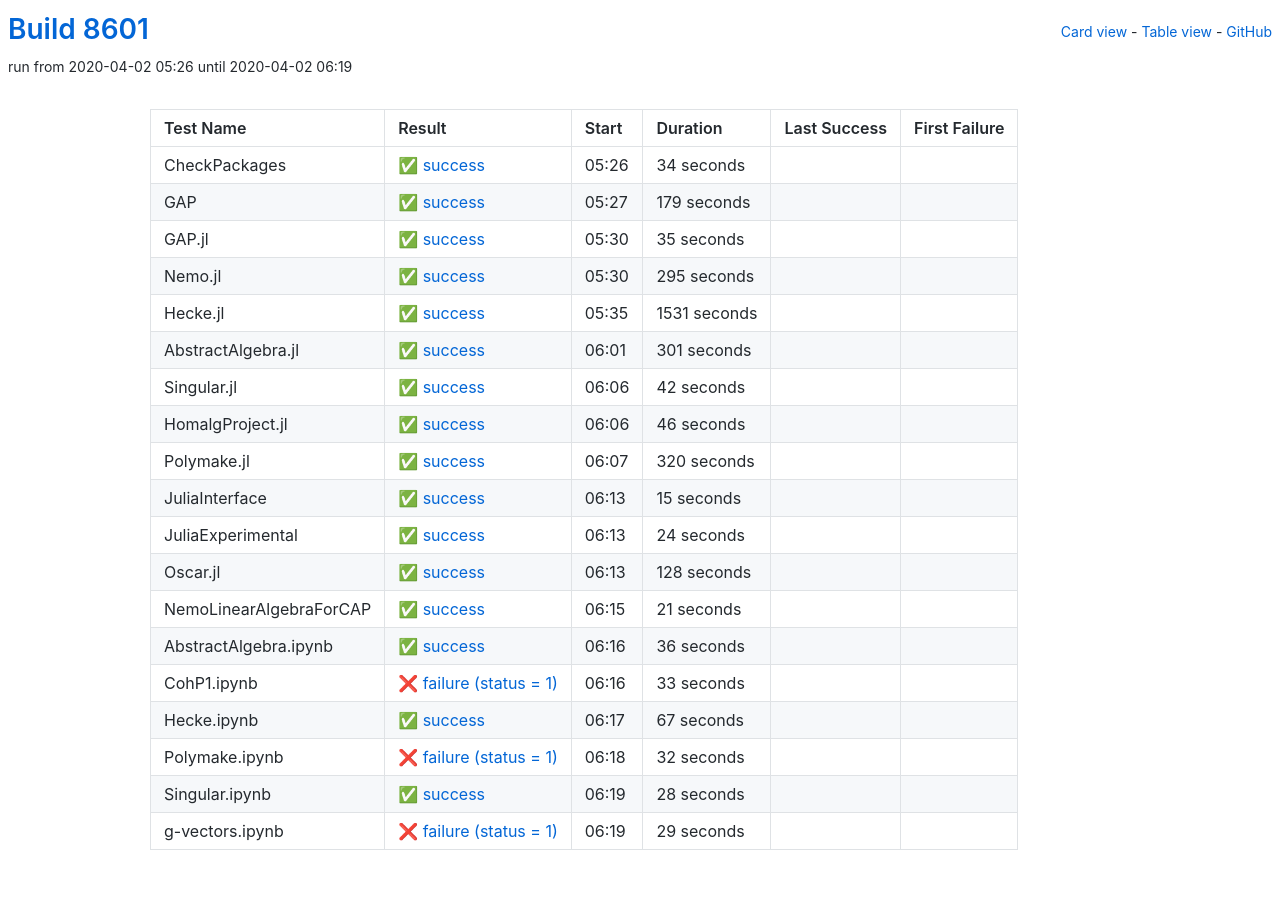
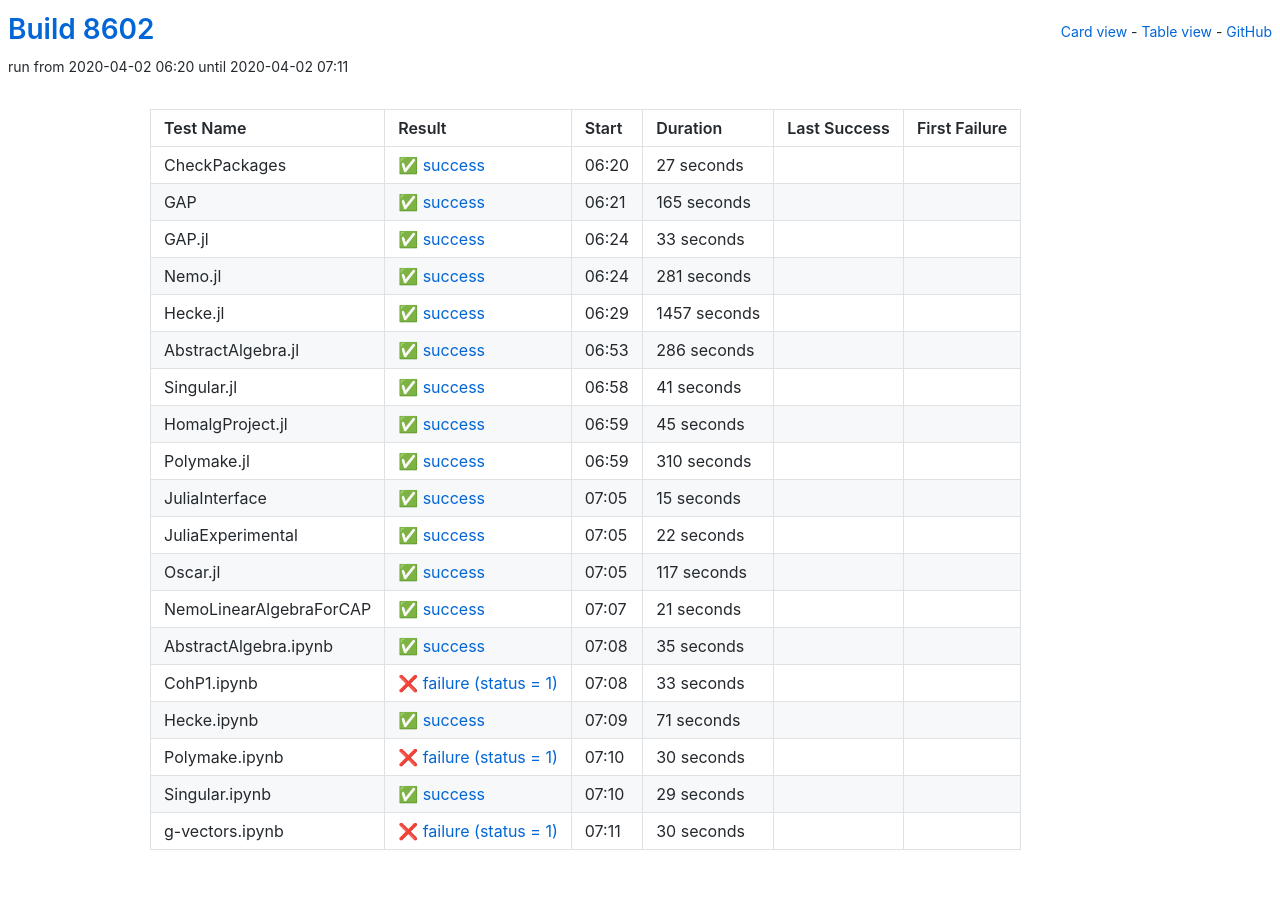
Before and after one commit to oscar-system/oscar-ci-status, a Jekyll site: the page built from table.html, in a window 1280 px wide. Built offline with Jekyll 4.4.1, drawn with Linux system fonts in a browser that asks for light colours.

Commit message:
Build 8602

```diff
--- a/_data/ci.yml
+++ b/_data/ci.yml
@@ -1,27 +1,148 @@
-build: 8601
-build_url: https://oscarci.mathematik.uni-kl.de/job/oscar/8601/
+build: 8602
+build_url: https://oscarci.mathematik.uni-kl.de/job/oscar/8602/
 job: oscar
 tests:
-- duration: 34
+- duration: 27
   exitcode: 0
   first_failure: false
   first_failure_url: null
   last_success: false
   last_success_url: null
-  log: https://oscarci.mathematik.uni-kl.de/job/oscar/8601/artifact/logs/build-8601/CheckPackages.log
+  log: https://oscarci.mathematik.uni-kl.de/job/oscar/8602/artifact/logs/build-8602/CheckPackages.log
   name: CheckPackages
-  start: 2020-04-02 05:26
+  start: 2020-04-02 06:20
   status: success
   success: true
-- duration: 179
+- duration: 165
   exitcode: 0
   first_failure: false
   first_failure_url: null
   last_success: false
   last_success_url: null
-  log: https://oscarci.mathematik.uni-kl.de/job/oscar/8601/artifact/logs/build-8601/GAP.log
+  log: https://oscarci.mathematik.uni-kl.de/job/oscar/8602/artifact/logs/build-8602/GAP.log
   name: GAP
-  start: 2020-04-02 05:27
+  start: 2020-04-02 06:21
+  status: success
+  success: true
+- duration: 33
+  exitcode: 0
+  first_failure: false
+  first_failure_url: null
+  last_success: false
+  last_success_url: null
+  log: https://oscarci.mathematik.uni-kl.de/job/oscar/8602/artifact/logs/build-8602/GAP.jl.log
+  name: GAP.jl
+  start: 2020-04-02 06:24
+  status: success
+  success: true
+- duration: 281
+  exitcode: 0
+  first_failure: false
+  first_failure_url: null
+  last_success: false
+  last_success_url: null
+  log: https://oscarci.mathematik.uni-kl.de/job/oscar/8602/artifact/logs/build-8602/Nemo.jl.log
+  name: Nemo.jl
+  start: 2020-04-02 06:24
+  status: success
+  success: true
+- duration: 1457
+  exitcode: 0
+  first_failure: false
+  first_failure_url: null
+  last_success: false
+  last_success_url: null
+  log: https://oscarci.mathematik.uni-kl.de/job/oscar/8602/artifact/logs/build-8602/Hecke.jl.log
+  name: Hecke.jl
+  start: 2020-04-02 06:29
+  status: success
+  success: true
+- duration: 286
+  exitcode: 0
+  first_failure: false
+  first_failure_url: null
+  last_success: false
+  last_success_url: null
+  log: https://oscarci.mathematik.uni-kl.de/job/oscar/8602/artifact/logs/build-8602/AbstractAlgebra.jl.log
+  name: AbstractAlgebra.jl
+  start: 2020-04-02 06:53
+  status: success
+  success: true
+- duration: 41
+  exitcode: 0
+  first_failure: false
+  first_failure_url: null
+  last_success: false
+  last_success_url: null
+  log: https://oscarci.mathematik.uni-kl.de/job/oscar/8602/artifact/logs/build-8602/Singular.jl.log
+  name: Singular.jl
+  start: 2020-04-02 06:58
+  status: success
+  success: true
+- duration: 45
+  exitcode: 0
+  first_failure: false
+  first_failure_url: null
+  last_success: false
+  last_success_url: null
+  log: https://oscarci.mathematik.uni-kl.de/job/oscar/8602/artifact/logs/build-8602/HomalgProject.jl.log
+  name: HomalgProject.jl
+  start: 2020-04-02 06:59
+  status: success
+  success: true
+- duration: 310
+  exitcode: 0
+  first_failure: false
+  first_failure_url: null
+  last_success: false
+  last_success_url: null
+  log: https://oscarci.mathematik.uni-kl.de/job/oscar/8602/artifact/logs/build-8602/Polymake.jl.log
+  name: Polymake.jl
+  start: 2020-04-02 06:59
+  status: success
+  success: true
+- duration: 15
+  exitcode: 0
+  first_failure: false
+  first_failure_url: null
+  last_success: false
+  last_success_url: null
+  log: https://oscarci.mathematik.uni-kl.de/job/oscar/8602/artifact/logs/build-8602/JuliaInterface.log
+  name: JuliaInterface
+  start: 2020-04-02 07:05
+  status: success
+  success: true
+- duration: 22
+  exitcode: 0
+  first_failure: false
+  first_failure_url: null
+  last_success: false
+  last_success_url: null
+  log: https://oscarci.mathematik.uni-kl.de/job/oscar/8602/artifact/logs/build-8602/JuliaExperimental.log
+  name: JuliaExperimental
+  start: 2020-04-02 07:05
+  status: success
+  success: true
+- duration: 117
+  exitcode: 0
+  first_failure: false
+  first_failure_url: null
+  last_success: false
+  last_success_url: null
+  log: https://oscarci.mathematik.uni-kl.de/job/oscar/8602/artifact/logs/build-8602/Oscar.jl.log
+  name: Oscar.jl
+  start: 2020-04-02 07:05
+  status: success
+  success: true
+- duration: 21
+  exitcode: 0
+  first_failure: false
+  first_failure_url: null
+  last_success: false
+  last_success_url: null
+  log: https://oscarci.mathematik.uni-kl.de/job/oscar/8602/artifact/logs/build-8602/NemoLinearAlgebraForCAP.log
+  name: NemoLinearAlgebraForCAP
+  start: 2020-04-02 07:07
   status: success
   success: true
 - duration: 35
@@ -30,130 +151,9 @@
   first_failure_url: null
   last_success: false
   last_success_url: null
-  log: https://oscarci.mathematik.uni-kl.de/job/oscar/8601/artifact/logs/build-8601/GAP.jl.log
-  name: GAP.jl
-  start: 2020-04-02 05:30
-  status: success
-  success: true
-- duration: 295
-  exitcode: 0
-  first_failure: false
-  first_failure_url: null
-  last_success: false
-  last_success_url: null
-  log: https://oscarci.mathematik.uni-kl.de/job/oscar/8601/artifact/logs/build-8601/Nemo.jl.log
-  name: Nemo.jl
-  start: 2020-04-02 05:30
-  status: success
-  success: true
-- duration: 1531
-  exitcode: 0
-  first_failure: false
-  first_failure_url: null
-  last_success: false
-  last_success_url: null
-  log: https://oscarci.mathematik.uni-kl.de/job/oscar/8601/artifact/logs/build-8601/Hecke.jl.log
-  name: Hecke.jl
-  start: 2020-04-02 05:35
-  status: success
-  success: true
-- duration: 301
-  exitcode: 0
-  first_failure: false
-  first_failure_url: null
-  last_success: false
-  last_success_url: null
-  log: https://oscarci.mathematik.uni-kl.de/job/oscar/8601/artifact/logs/build-8601/AbstractAlgebra.jl.log
-  name: AbstractAlgebra.jl
-  start: 2020-04-02 06:01
-  status: success
-  success: true
-- duration: 42
-  exitcode: 0
-  first_failure: false
-  first_failure_url: null
-  last_success: false
-  last_success_url: null
-  log: https://oscarci.mathematik.uni-kl.de/job/oscar/8601/artifact/logs/build-8601/Singular.jl.log
-  name: Singular.jl
-  start: 2020-04-02 06:06
-  status: success
-  success: true
-- duration: 46
-  exitcode: 0
-  first_failure: false
-  first_failure_url: null
-  last_success: false
-  last_success_url: null
-  log: https://oscarci.mathematik.uni-kl.de/job/oscar/8601/artifact/logs/build-8601/HomalgProject.jl.log
-  name: HomalgProject.jl
-  start: 2020-04-02 06:06
-  status: success
-  success: true
-- duration: 320
-  exitcode: 0
-  first_failure: false
-  first_failure_url: null
-  last_success: false
-  last_success_url: null
-  log: https://oscarci.mathematik.uni-kl.de/job/oscar/8601/artifact/logs/build-8601/Polymake.jl.log
-  name: Polymake.jl
-  start: 2020-04-02 06:07
-  status: success
-  success: true
-- duration: 15
-  exitcode: 0
-  first_failure: false
-  first_failure_url: null
-  last_success: false
-  last_success_url: null
-  log: https://oscarci.mathematik.uni-kl.de/job/oscar/8601/artifact/logs/build-8601/JuliaInterface.log
-  name: JuliaInterface
-  start: 2020-04-02 06:13
-  status: success
-  success: true
-- duration: 24
-  exitcode: 0
-  first_failure: false
-  first_failure_url: null
-  last_success: false
-  last_success_url: null
-  log: https://oscarci.mathematik.uni-kl.de/job/oscar/8601/artifact/logs/build-8601/JuliaExperimental.log
-  name: JuliaExperimental
-  start: 2020-04-02 06:13
-  status: success
-  success: true
-- duration: 128
-  exitcode: 0
-  first_failure: false
-  first_failure_url: null
-  last_success: false
-  last_success_url: null
-  log: https://oscarci.mathematik.uni-kl.de/job/oscar/8601/artifact/logs/build-8601/Oscar.jl.log
-  name: Oscar.jl
-  start: 2020-04-02 06:13
-  status: success
-  success: true
-- duration: 21
-  exitcode: 0
-  first_failure: false
-  first_failure_url: null
-  last_success: false
-  last_success_url: null
-  log: https://oscarci.mathematik.uni-kl.de/job/oscar/8601/artifact/logs/build-8601/NemoLinearAlgebraForCAP.log
-  name: NemoLinearAlgebraForCAP
-  start: 2020-04-02 06:15
-  status: success
-  success: true
-- duration: 36
-  exitcode: 0
-  first_failure: false
-  first_failure_url: null
-  last_success: false
-  last_success_url: null
-  log: https://oscarci.mathematik.uni-kl.de/job/oscar/8601/artifact/logs/build-8601/AbstractAlgebra.ipynb.log
+  log: https://oscarci.mathematik.uni-kl.de/job/oscar/8602/artifact/logs/build-8602/AbstractAlgebra.ipynb.log
   name: AbstractAlgebra.ipynb
-  start: 2020-04-02 06:16
+  start: 2020-04-02 07:08
   status: success
   success: true
 - duration: 33
@@ -162,52 +162,52 @@
   first_failure_url: null
   last_success: false
   last_success_url: null
-  log: https://oscarci.mathematik.uni-kl.de/job/oscar/8601/artifact/logs/build-8601/CohP1.ipynb.log
+  log: https://oscarci.mathematik.uni-kl.de/job/oscar/8602/artifact/logs/build-8602/CohP1.ipynb.log
   name: CohP1.ipynb
-  start: 2020-04-02 06:16
+  start: 2020-04-02 07:08
   status: failure
   success: false
-- duration: 67
+- duration: 71
   exitcode: 0
   first_failure: false
   first_failure_url: null
   last_success: false
   last_success_url: null
-  log: https://oscarci.mathematik.uni-kl.de/job/oscar/8601/artifact/logs/build-8601/Hecke.ipynb.log
+  log: https://oscarci.mathematik.uni-kl.de/job/oscar/8602/artifact/logs/build-8602/Hecke.ipynb.log
   name: Hecke.ipynb
-  start: 2020-04-02 06:17
+  start: 2020-04-02 07:09
   status: success
   success: true
-- duration: 32
+- duration: 30
   exitcode: 1
   first_failure: false
   first_failure_url: null
   last_success: false
   last_success_url: null
-  log: https://oscarci.mathematik.uni-kl.de/job/oscar/8601/artifact/logs/build-8601/Polymake.ipynb.log
+  log: https://oscarci.mathematik.uni-kl.de/job/oscar/8602/artifact/logs/build-8602/Polymake.ipynb.log
   name: Polymake.ipynb
-  start: 2020-04-02 06:18
+  start: 2020-04-02 07:10
   status: failure
   success: false
-- duration: 28
+- duration: 29
   exitcode: 0
   first_failure: false
   first_failure_url: null
   last_success: false
   last_success_url: null
-  log: https://oscarci.mathematik.uni-kl.de/job/oscar/8601/artifact/logs/build-8601/Singular.ipynb.log
+  log: https://oscarci.mathematik.uni-kl.de/job/oscar/8602/artifact/logs/build-8602/Singular.ipynb.log
   name: Singular.ipynb
-  start: 2020-04-02 06:19
+  start: 2020-04-02 07:10
   status: success
   success: true
-- duration: 29
+- duration: 30
   exitcode: 1
   first_failure: false
   first_failure_url: null
   last_success: false
   last_success_url: null
-  log: https://oscarci.mathematik.uni-kl.de/job/oscar/8601/artifact/logs/build-8601/g-vectors.ipynb.log
+  log: https://oscarci.mathematik.uni-kl.de/job/oscar/8602/artifact/logs/build-8602/g-vectors.ipynb.log
   name: g-vectors.ipynb
-  start: 2020-04-02 06:19
+  start: 2020-04-02 07:11
   status: failure
   success: false
```
Also changed, not shown: README.md.
